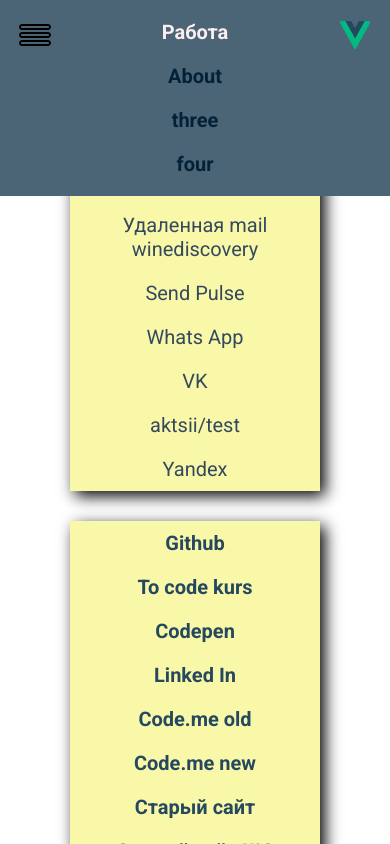
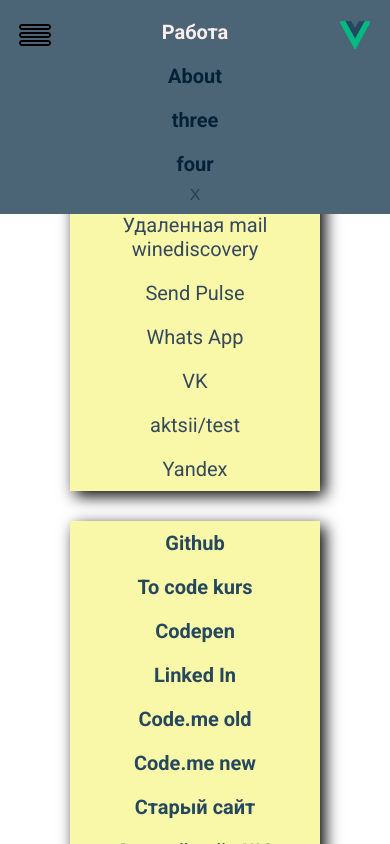
Before and after one commit to cossack-don/group, a Vue app: page /three in a window 390 px wide. Both pictures are taken after a click on the element 35 px from the left and 35 px from the top of the page. Built offline with nearby package versions, Linux system fonts and the light colour scheme; what vuefire would draw is missing.

Commit message:
add div with cancel btn (header-mobile)

```diff
--- a/src/views/Header.vue
+++ b/src/views/Header.vue
@@ -22,7 +22,10 @@
             <router-link to="/three" class="sidebar-top__link sidebar-top__link--color"> three</router-link>
             <router-link to="/four" class="sidebar-top__link sidebar-top__link--color"> four</router-link>
             <!-- class="sidebar-left__link" -->
-              </div>
+
+            <div @click="btnClick">X</div>
+            <!-- выход, скачать png иконку и поставить вверх ,курсор поинтер сделать -->
+      </div>
 
     </div>
  </transition>
```
